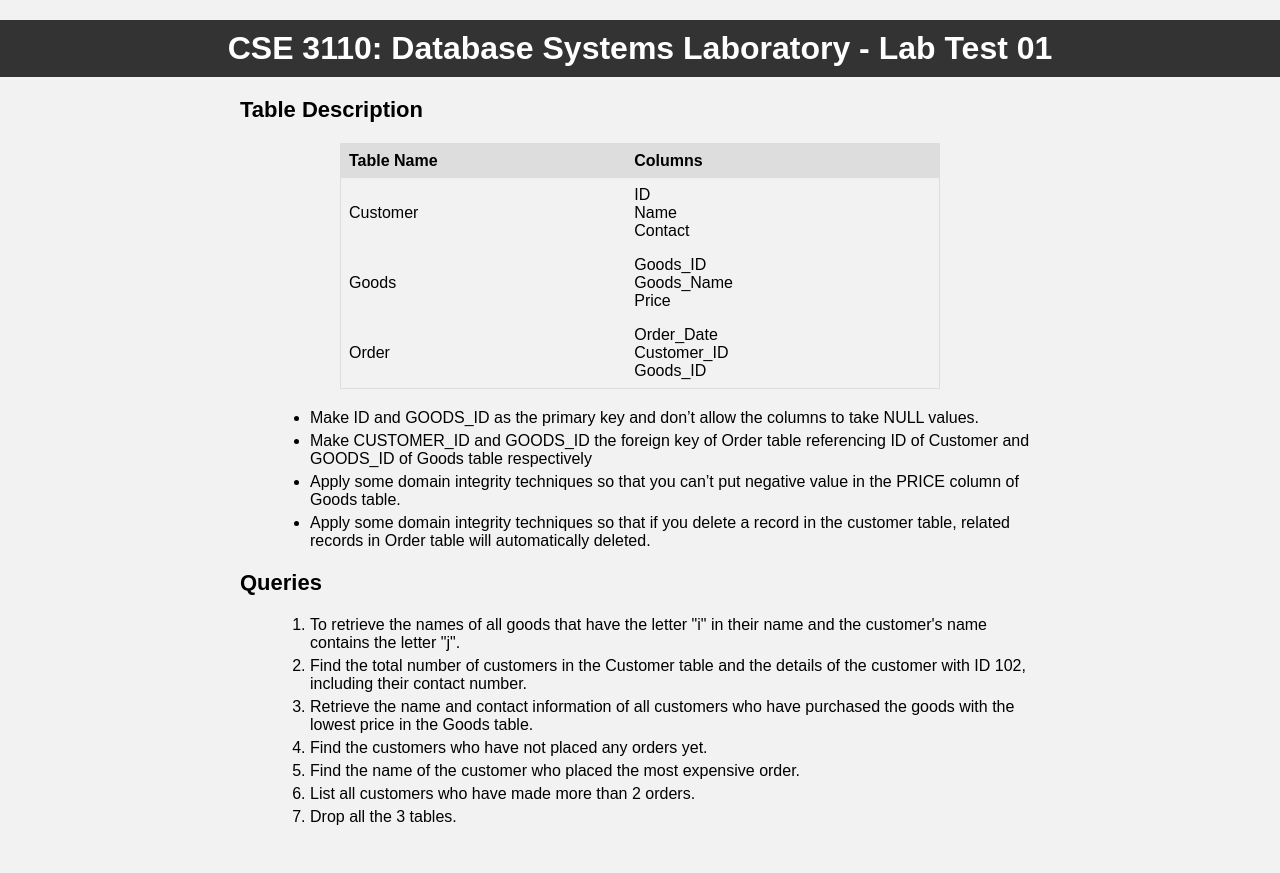
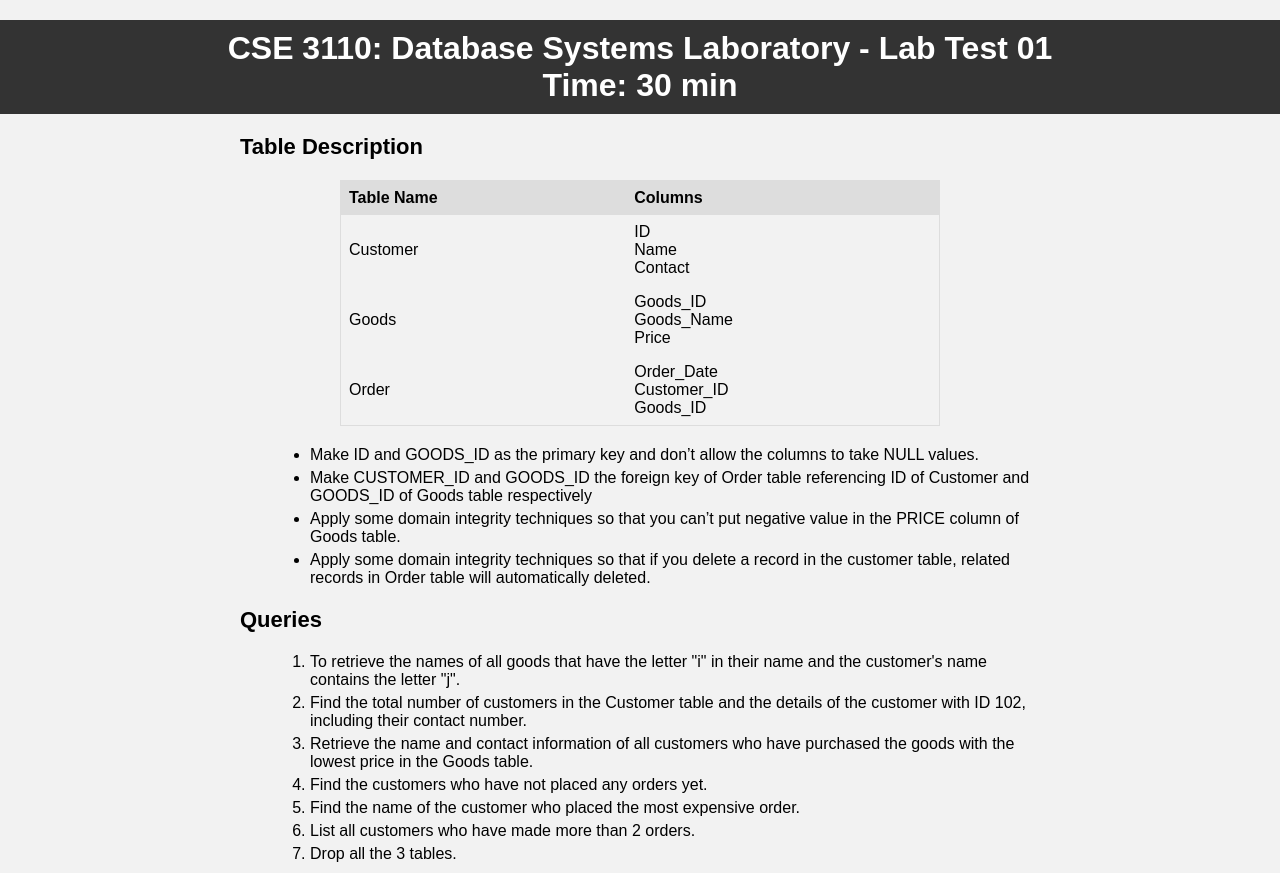
Before and after one commit to shahidul034/Lab-test, a plain HTML site: page index.html in a window 1280 px wide. Before the commit the page ends 836 px from the top, so only its background shows below. Drawn offline with Linux system fonts and the light colour scheme.

Commit message:
Update index.html

```diff
--- a/index.html
+++ b/index.html
@@ -89,7 +89,8 @@
 </head>
 
 <body>
-	<h1>CSE 3110: Database Systems Laboratory - Lab Test 01</h1>
+	<h1>CSE 3110: Database Systems Laboratory - Lab Test 01<br>
+	Time: 30 min</h1>
 	<div style="max-width: 800px; margin: 0 auto;">
 		<h2>Table Description</h2>
 		<table>
```
